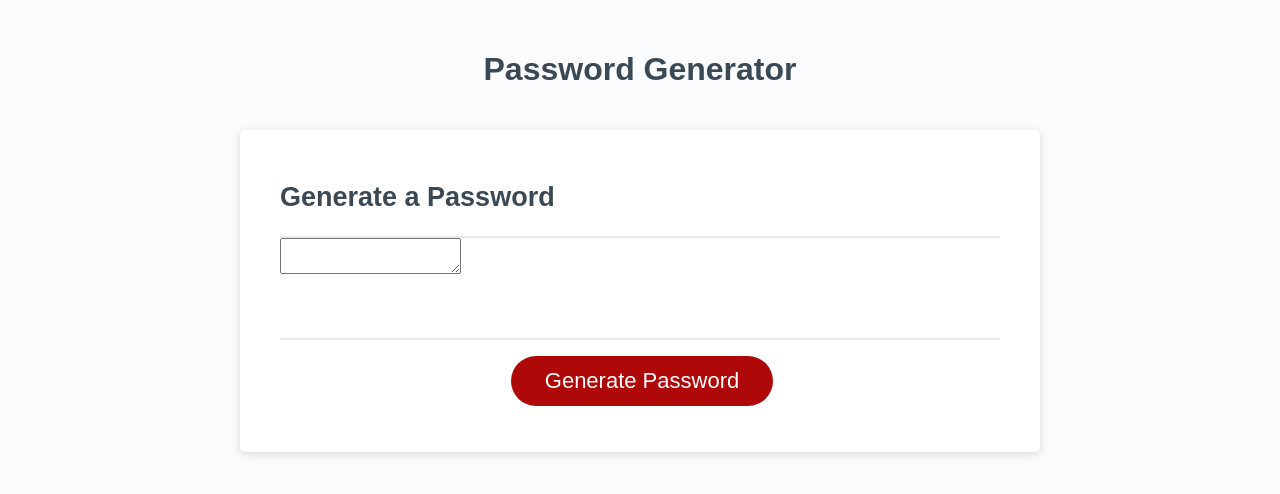
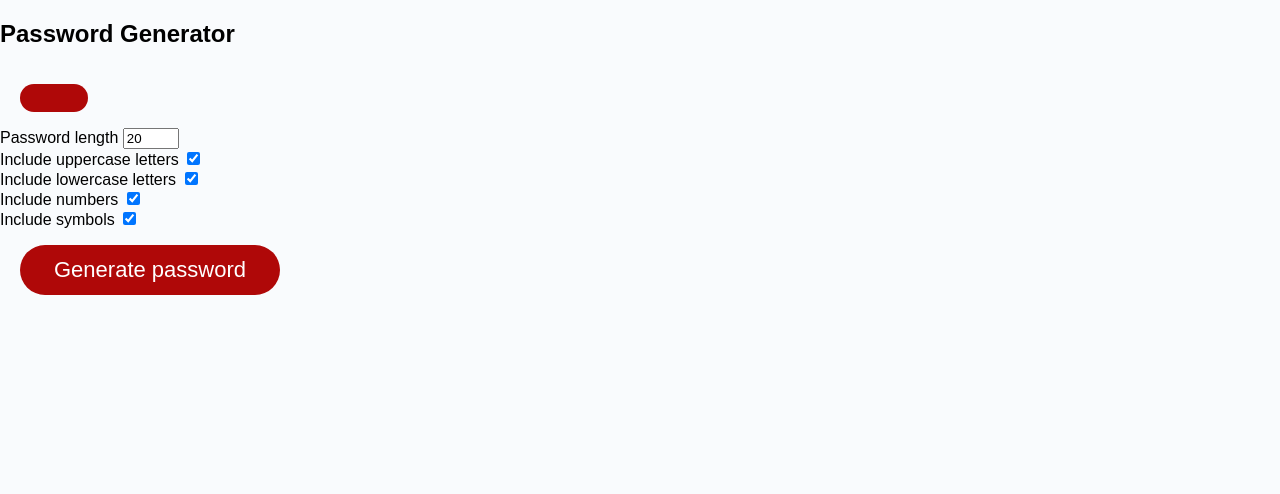
Before and after one commit to HayesHiller/Christians-Passwords, a plain HTML site: page index.html in a window 1280 px wide. Drawn offline with Linux system fonts and the light colour scheme.

Commit message:
adding my own taste to the HTML

```diff
--- a/index.html
+++ b/index.html
@@ -1,33 +1,49 @@
 <!DOCTYPE html>
 <html lang="en">
 <head>
-    <meta charset="UTF-8" />
-    <meta name="viewport" content="width=device-width, initial-scale=1.0" />
-    <meta http-equiv="X-UA-Compatible" content="ie=edge" />
+  <meta charset="UTF-8">
+  <meta name="viewport" content="width=device-width, initial-scale=1.0">
   <title>Password Generator</title>
 
+  <link rel = "stylesheet" href = "style.css"/>
 
-    <link rel="stylesheet" href="style.css" />
 </head>
 <body>
-    <div class="wrapper">
-      <header>
-        <h1>Password Generator</h1>
-      </header>
-      <div class="card">
-        <div class="card-header">
-          <h2>Generate a Password</h2>
+  <div class="container">
+    <h2>Password Generator</h2>
+    <div class="result-container">
+      <span id="result"></span>
+      <button class="btn" id="clipboard">
+        <i class="far fa-clipboard"></i>
+      </button>
     </div>
-        <div class="card-body">
-          <textarea>
-
-          </textarea>
+    <div class="settings">
+      <div class="setting">
+        <label>Password length</label>
+        <input type="number" id="length" min='4' max='20' value='20' />
       </div>
-        <div class="card-footer">
-          <button id="generate" class="btn">Generate Password</button>
+      <div class="setting">
+        <label>Include uppercase letters</label>
+        <input type="checkbox" id="uppercase" checked />
+      </div>
+      <div class="setting">
+        <label>Include lowercase letters</label>
+        <input type="checkbox" id="lowercase" checked />
+      </div>
+      <div class="setting">
+        <label>Include numbers</label>
+        <input type="checkbox" id="numbers" checked />
+      </div>
+      <div class="setting">
+        <label>Include symbols</label>
+        <input type="checkbox" id="symbols" checked />
       </div>
     </div>
+    <button class="btn btn-large" id="generate">
+      Generate password
+    </button>
   </div>
-    <script src="script.js"></script>
+
+
   </body>
 </html>
```
Lines whose indentation alone changed are shown as unchanged.
